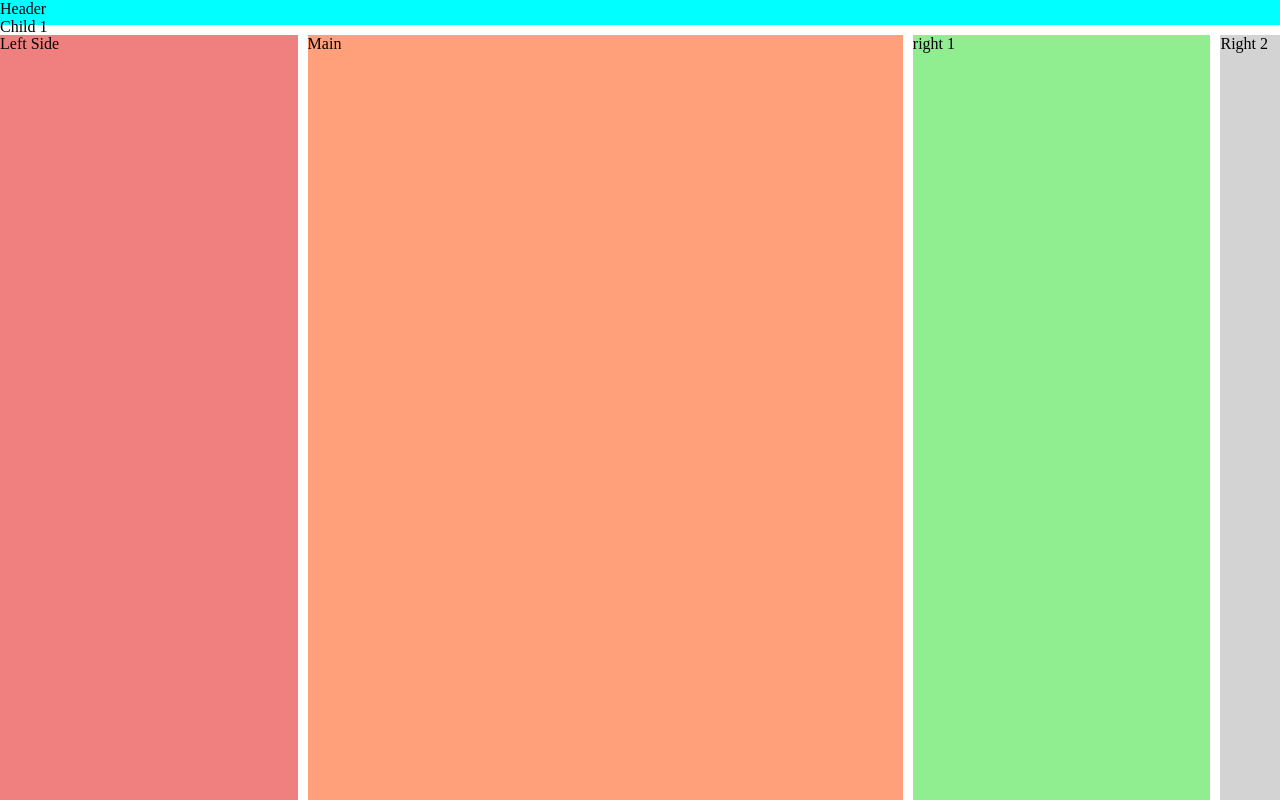
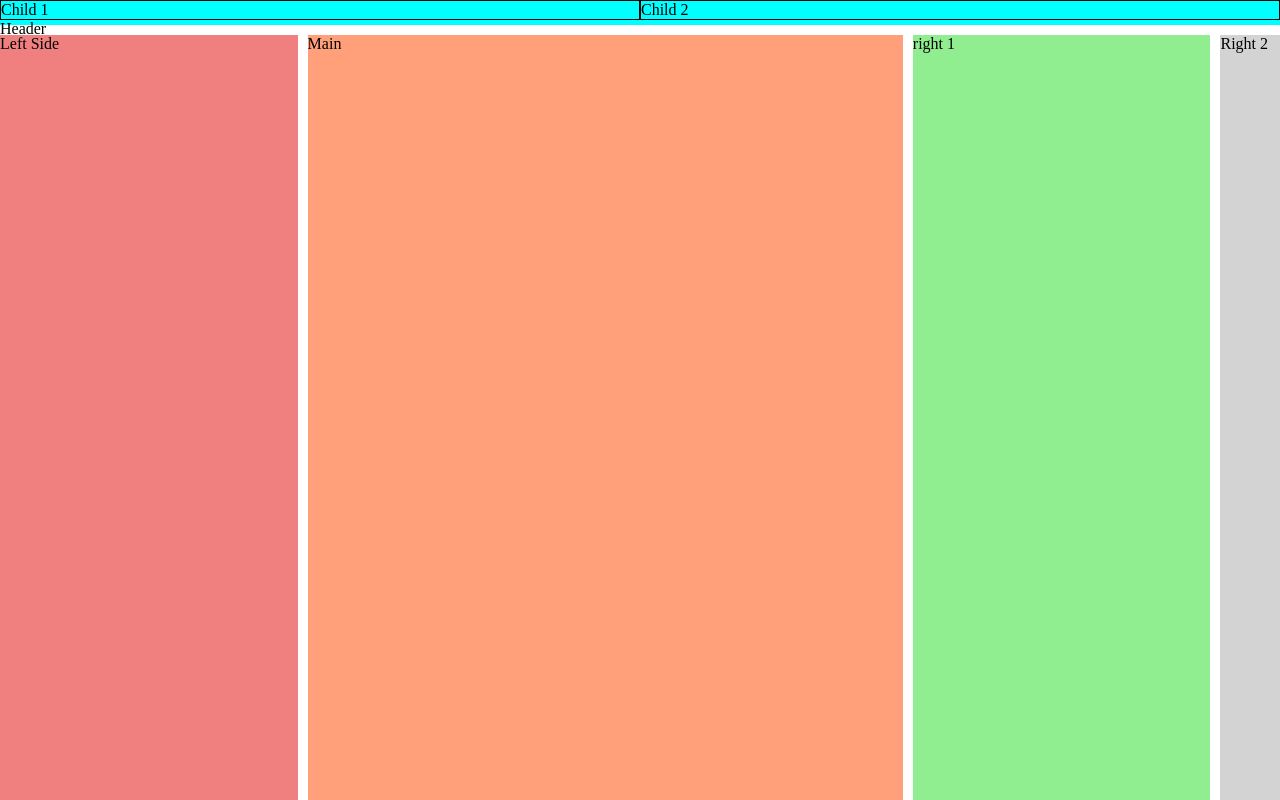
Before and after one commit to Tijanif/boolean-uk-html-adding-the-rest, a website: page gmail/index.html in a window 1280 px wide. Drawn offline with Linux system fonts and the light colour scheme.

Commit message:
added two children to header grid

```diff
--- a/gmail/styles.css
+++ b/gmail/styles.css
@@ -20,10 +20,20 @@
   grid-area: header;
 
   display: grid;
+  grid-template:
+    "header-child1 header-child2" /
+    1fr 1fr;
 }
 
 .header .header-child1 {
+  grid-area: header-child1;
+  border: 1px solid black;
 }
+.header .header-child2 {
+  grid-area: header-child2;
+  border: 1px solid black;
+}
+
 .left-side {
   background-color: lightcoral;
   grid-area: left-side;
```
